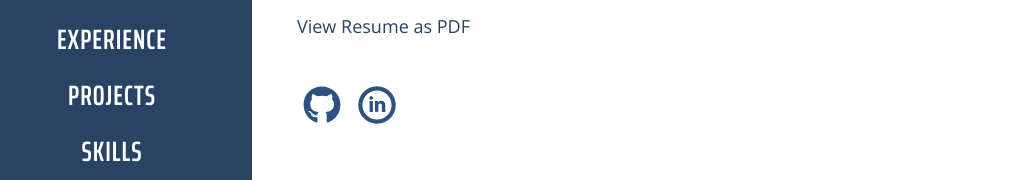
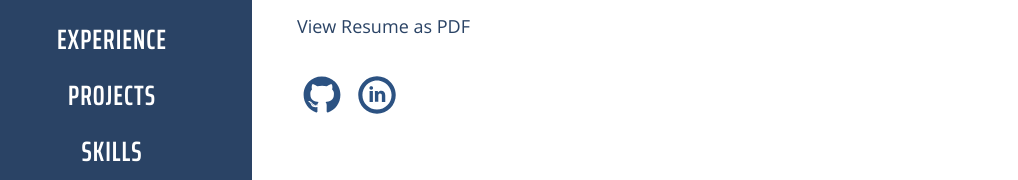
Before and after one commit to YeeitsAlex/Portfolio, a Next.js app: page / in a window 1280 px wide. Shown: the part 428-608 px from the top of the page, without its empty margins (28-1046 px from the left). Built offline with nearby package versions, Linux system fonts and the light colour scheme.

Commit message:
Fix spacing on iphone 11 pro max

```diff
--- a/pages/index.js
+++ b/pages/index.js
@@ -413,7 +413,7 @@ export default function Home(props) {
                   >
                     <Text
                       mt="20px"
-                      mb={["20px", "20px", "30px", "30px", "30px"]}
+                      // mb={["20px", "20px", "30px", "30px", "30px"]}
                       fontSize={["10px", "10x", "18px", "18px", "18px"]}
                       color="blue.800"
                       _hover={{ color: "red.500" }}
@@ -423,7 +423,7 @@ export default function Home(props) {
                       View Resume as PDF
                     </Text>
                   </Link>
-                  <Box mt="10px" display="flex" flexDirection="row">
+                  <Box mt="30px" display="flex" flexDirection="row">
                     <Link href="https://github.com/YeeitsAlex">
                       <IconButton
                         _hover={{ color: "red.500" }}
```
